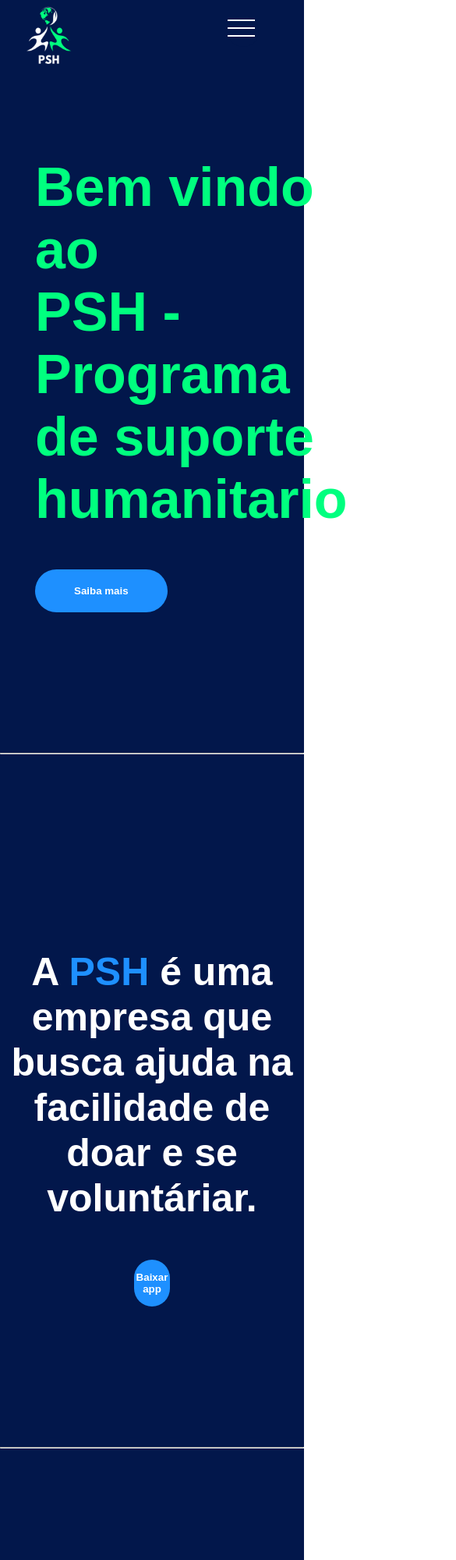
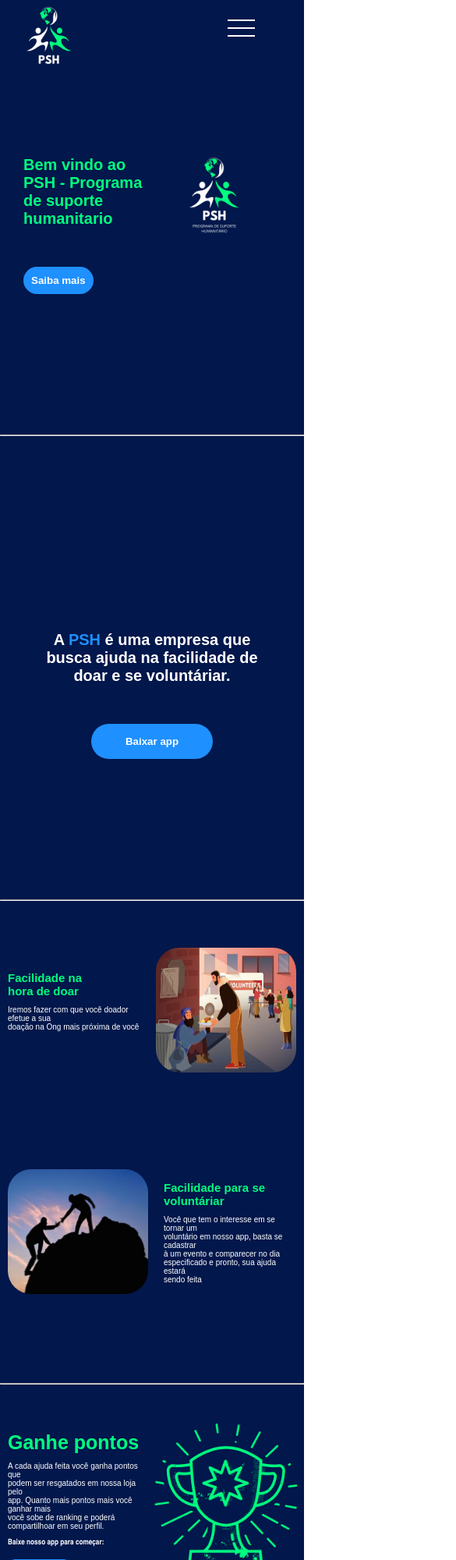
Before and after one commit to EnzoRafaelPassos/Site_PSH, a plain HTML site: page index.html in a window 390 px wide. Shown: the top 2000 px of the page at 78% size, 585 px wide, since content can reach past the window. Drawn offline with nearby package versions, Linux system fonts and the light colour scheme.

Commit message:
Criacao de site responsivo

```diff
--- a/index.html
+++ b/index.html
@@ -6,7 +6,7 @@
     <meta http-equiv="X-UA-Compatible" content="IE=edge">
     <meta name="viewport" content="width=device-width, initial-scale=1.0">
     <link rel="stylesheet" href="style.css" />
-    <link rel="stylesheet" href="https://cdn.jsdelivr.net/gh/devicons/devicon@master/devicon.min.css">
+    <link rel="stylesheet" media="screen and (max-width:768px)" href="mobile.css">
 
     <title>PSH - Inicio</title>
 </head>
--- /dev/null
+++ b/mobile.css
@@ -0,0 +1,204 @@
+* {
+    margin: 0;
+    padding: 0;
+}
+
+.corpo-inicio {
+    padding-bottom: 0px;
+
+
+}
+
+.container-left {
+    padding-left: 30px;
+    font-size: 10px;
+
+}
+
+.botao-left {
+    padding-top: 10px;
+    padding-bottom: 10px;
+    padding-left: 10px;
+    padding-right: 10px;
+    margin-top: 50px;
+
+}
+
+.container-right {
+    padding-left: 30px;
+}
+
+.container-right img {
+    width: 100px;
+    height: 100px;
+
+}
+
+/* CORPO UM */
+
+.corpo-um h1 {
+    font-size: 20px;
+}
+.corpo-um-botao {
+    padding-top: 15px;
+    padding-bottom: 15px;
+    border-radius: 30px;
+    margin-top: 50px;
+    margin-left: 30%;
+    margin-right: 30%;
+    margin-bottom: 180px;
+}
+
+/* CORPO DOIS */
+
+.corpo-dois{
+    padding-top: 50px;
+}
+
+.corpo-dois-texto-left {
+    margin: 10px;
+}
+
+.corpo-dois-texto-left h1 {
+    font-size: 15px;
+    padding-top: 30px;
+}
+
+.corpo-dois-texto-left p {
+    margin-top: 10px;
+    font-size: 10px;
+}
+
+
+
+.corpo-dois-img-right img {
+    width: 180px;
+    height: 160px;
+    margin: 10px;
+
+}
+
+/* CORPO 3 */
+.corpo-tres {
+    padding-top: 100px;
+}
+.corpo-tres-img-left img {
+    width: 180px;
+    height: 160px;
+    margin: 10px;
+
+}
+
+.corpo-tres-texto-right h1 {
+    font-size: 15px;
+    padding-top: 30px;
+    margin: 10px;
+    padding-top: 15px;
+}
+
+.corpo-tres-texto-right p {
+    margin-top: 10px;
+    font-size: 10px;
+    margin: 10px;
+
+}
+
+
+/* copro 4 */
+
+.corpo-quatro {
+    padding-top: 50px;
+    padding-bottom: 50px;
+}
+
+
+.corpo-quatro-img-right img {
+    width: 200px;
+    height: 200px;
+}
+
+
+
+.corpo-quatro-texto-left h1 {
+    font-size: 25px;
+    margin: 10px;
+}
+
+.corpo-quatro-texto-left h2 {
+    color: #ffffff;
+    font-size: 10px;
+    font-family: 'Arial Narrow', sans-serif;
+    margin-top: 80px;
+    margin: 10px;
+}
+
+.corpo-quatro-texto-left p {
+    color: rgb(255, 255, 255);
+    margin-top: 50px;
+    font-family: 'Arial Narrow ', sans-serif;
+    font-size: 10px;
+    margin: 10px;
+
+}
+
+.corpo-quatro-botao {
+    padding-top: 10px;
+    padding-bottom: 10px;
+    padding-left: 20px;
+    padding-right: 20px;
+    border-radius: 30px;
+    margin-top: 40px;
+    margin-bottom: 90px;
+    font-size: 10px;
+    margin: 5px;
+}
+
+/* rodape */
+.rodape {
+    padding: 10px;
+}
+
+.footer-img-left, .footer-texto-right {
+    padding-top: 180px;
+    padding-bottom: 180px;
+}
+.footer-texto-right {
+   margin: 10px;
+
+}
+
+.footer-texto-right h1 {
+
+    font-size: 25px;
+    margin-bottom: 20px;
+}
+
+.footer-texto-right p {
+    font-size: 10px;
+
+}
+
+.footer-img-left img {
+    width: 100px;
+    height: 100px;
+    margin:10px;
+    margin-bottom: 10px;
+
+}
+
+.footer-redes-sociais img{
+    width: 10px;
+    height: 10px;
+    margin: 10px;
+    margin-left: 0px;
+
+}
+
+.footer-redes-sociais {
+    margin-right: 30px;
+}
+
+footer {
+    font-size: 10px;
+    padding: 10px;
+}
```
